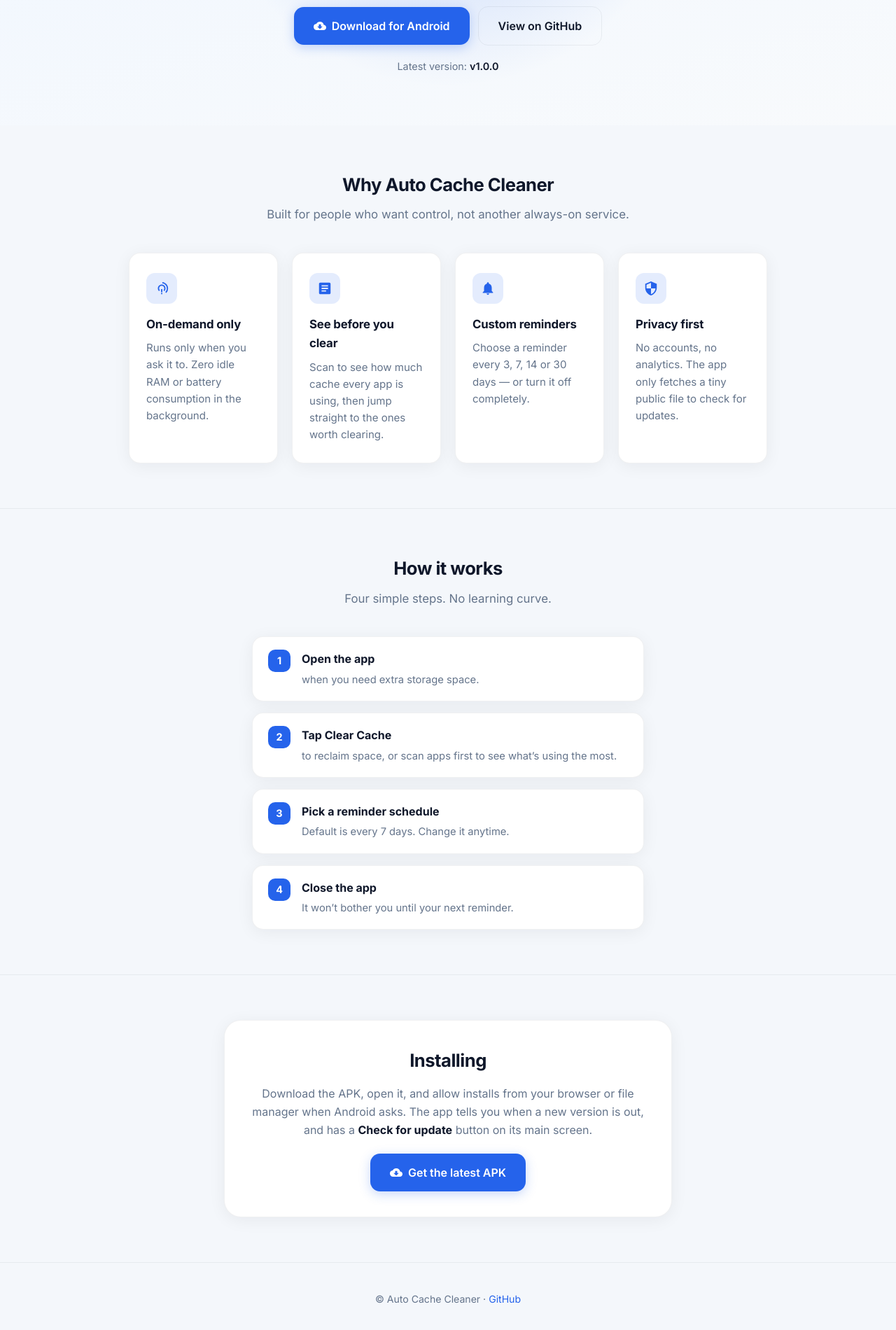
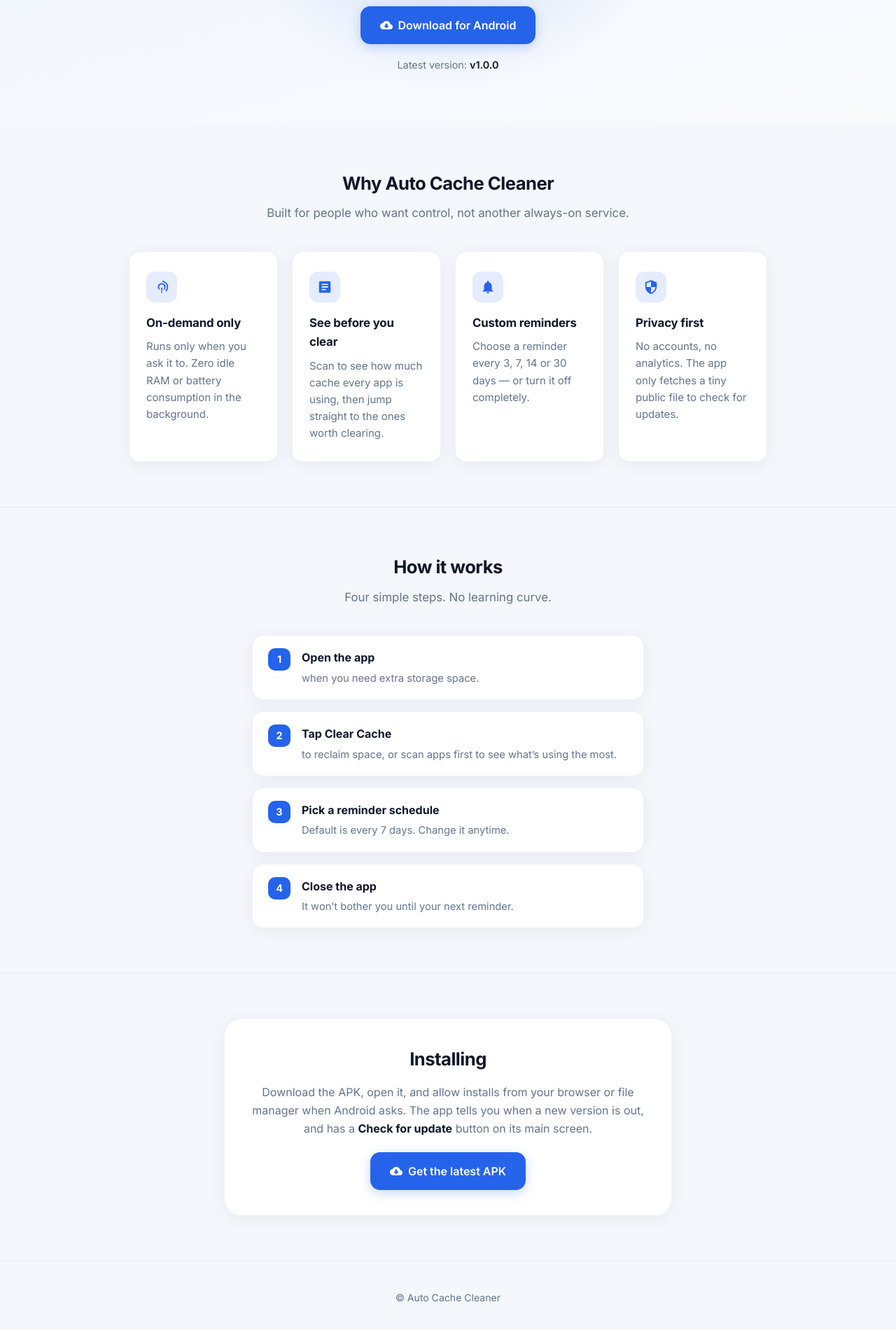
Before and after one commit to slcantec-web/auto-cache-cleaner, a plain HTML site: page site/index.html in a window 1280 px wide. Shown: the part 358-2258 px from the top of the page at 70% size. Drawn offline with Linux system fonts and the light colour scheme.

Commit message:
Remove GitHub links from landing page

```diff
--- a/site/index.html
+++ b/site/index.html
@@ -25,9 +25,6 @@
         <a id="download" class="btn" href="https://github.com/slcantec-web/auto-cache-cleaner/releases/latest">
           <svg viewBox="0 0 24 24" aria-hidden="true"><path d="M19.35 10.04A7.49 7.49 0 0 0 12 4C9.11 4 6.6 5.64 5.35 8.04A5.994 5.994 0 0 0 0 14c0 3.31 2.69 6 6 6h13c2.76 0 5-2.24 5-5 0-2.64-2.05-4.78-4.65-4.96zM17 13l-5 5-5-5h3V9h4v4h3z"/></svg>
           Download for Android
-        </a>
-        <a class="btn btn-ghost" href="https://github.com/slcantec-web/auto-cache-cleaner" target="_blank" rel="noopener">
-          View on GitHub
         </a>
       </div>
       <p class="version-line">Latest version: <strong id="version">…</strong></p>
@@ -123,10 +120,7 @@
   </main>
 
   <footer>
-    <p>
-      © Auto Cache Cleaner ·
-      <a href="https://github.com/slcantec-web/auto-cache-cleaner" target="_blank" rel="noopener">GitHub</a>
-    </p>
+    <p>© Auto Cache Cleaner</p>
   </footer>
 
   <script>
@@ -141,7 +135,7 @@
         }
       })
       .catch(function () {
-        document.getElementById('version').textContent = 'see GitHub Releases';
+        document.getElementById('version').textContent = 'see Releases';
       });
   </script>
 </body>
```
